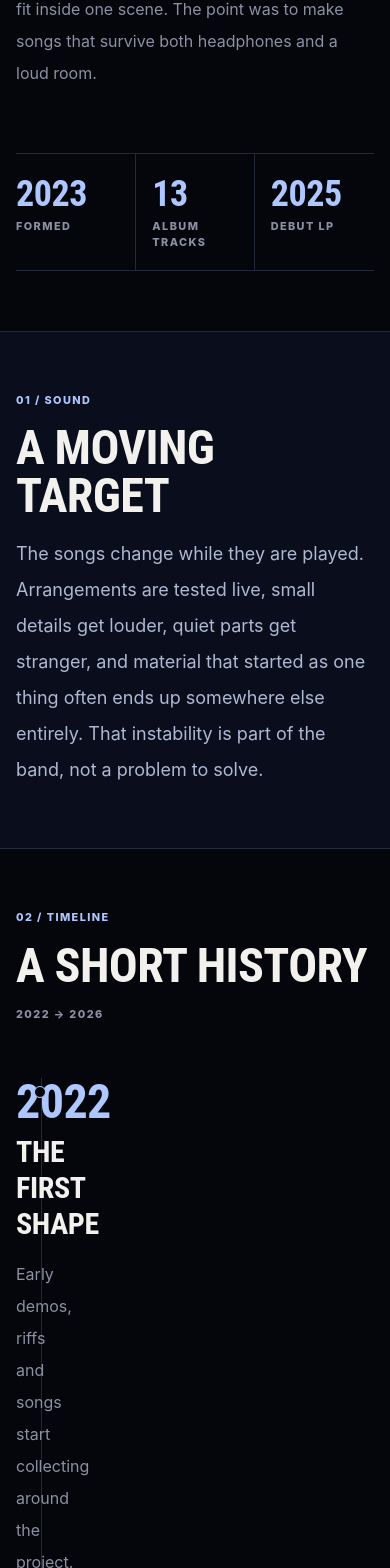
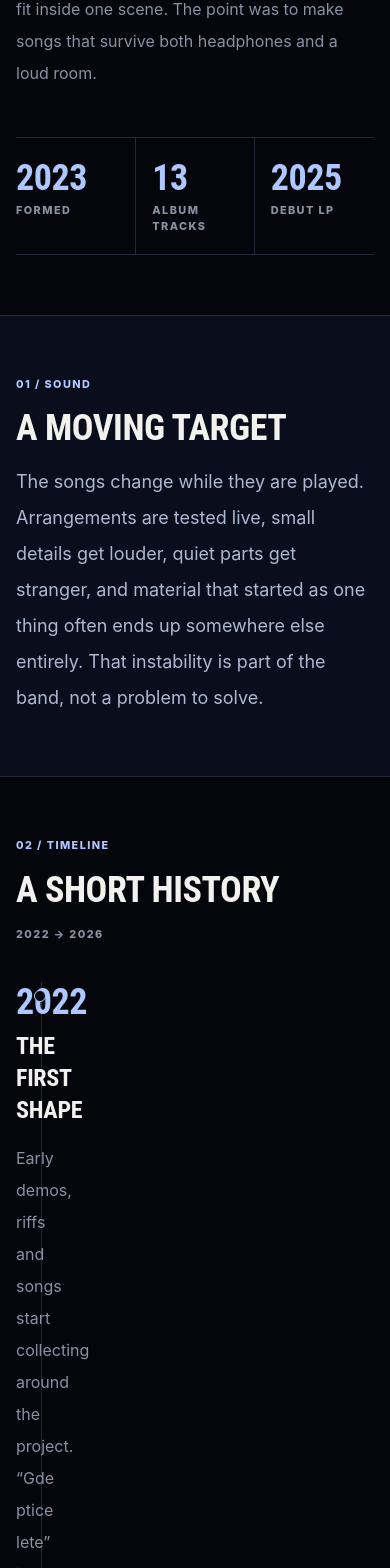
Before and after one commit to m4rkovic/sky-hook-website, a Next.js app: page /en/band in a window 390 px wide. Shown: the part 1275-2843 px from the top of the page. Built offline with nearby package versions, Linux system fonts and the light colour scheme; no server answers.

Commit message:
Refine band page rhythm after member removal

```diff
--- a/src/app/[locale]/(site)/band/page.tsx
+++ b/src/app/[locale]/(site)/band/page.tsx
@@ -75,17 +75,17 @@ export default async function BandPage({ params }: { params: Promise<{ locale: s
               </p>
             </div>
 
-            <div className="mt-16 grid grid-cols-3 border-y border-line">
+            <div className="mt-12 grid grid-cols-3 border-y border-line md:mt-16">
               <div className="py-5 pr-4">
-                <div className="font-display text-4xl font-black text-ice">2023</div>
+                <div className="font-display text-4xl text-ice">2023</div>
                 <div className="kicker mt-1 text-muted">formed</div>
               </div>
               <div className="border-x border-line px-4 py-5">
-                <div className="font-display text-4xl font-black text-ice">13</div>
+                <div className="font-display text-4xl text-ice">13</div>
                 <div className="kicker mt-1 text-muted">album tracks</div>
               </div>
               <div className="py-5 pl-4">
-                <div className="font-display text-4xl font-black text-ice">2025</div>
+                <div className="font-display text-4xl text-ice">2025</div>
                 <div className="kicker mt-1 text-muted">debut LP</div>
               </div>
             </div>
@@ -97,7 +97,7 @@ export default async function BandPage({ params }: { params: Promise<{ locale: s
         <div className="site-container section-grid items-start">
           <div className="col-span-12 md:col-span-4">
             <p className="kicker text-ice">01 / SOUND</p>
-            <h2 className="mt-4 font-display text-5xl font-black uppercase tracking-[-0.04em] md:text-7xl">
+            <h2 className="mt-4 font-display text-4xl uppercase md:text-7xl">
               {copy.soundTitle}
             </h2>
           </div>
@@ -109,10 +109,10 @@ export default async function BandPage({ params }: { params: Promise<{ locale: s
 
       <section className="section-frame overflow-hidden">
         <div className="site-container">
-          <div className="mb-14 grid gap-4 md:grid-cols-[1fr_auto] md:items-end">
+          <div className="mb-10 grid gap-4 md:mb-14 md:grid-cols-[1fr_auto] md:items-end">
             <div>
               <p className="kicker text-ice">02 / TIMELINE</p>
-              <h2 className="mt-4 font-display text-5xl font-black uppercase tracking-[-0.04em] md:text-7xl">
+              <h2 className="mt-4 font-display text-4xl uppercase md:text-7xl">
                 {copy.timelineTitle}
               </h2>
             </div>
@@ -122,7 +122,7 @@ export default async function BandPage({ params }: { params: Promise<{ locale: s
           <div className="relative">
             <div className="absolute bottom-0 left-[1.55rem] top-0 w-px bg-line md:left-1/2" aria-hidden="true" />
 
-            <div className="space-y-12 md:space-y-0">
+            <div className="space-y-10 md:space-y-0">
               {copy.timeline.map((item, index) => {
                 const left = index % 2 === 0;
                 return (
@@ -133,8 +133,8 @@ export default async function BandPage({ params }: { params: Promise<{ locale: s
                     <div className="absolute left-[1.15rem] top-2 h-3 w-3 rounded-full border border-ice bg-background md:left-1/2 md:-translate-x-1/2 md:top-[3.4rem]" />
 
                     <div className={left ? "md:pr-12 md:text-right" : "md:col-start-2 md:pl-12"}>
-                      <div className="font-display text-5xl font-black tracking-[-0.04em] text-ice">{item.year}</div>
-                      <h3 className="mt-2 font-display text-3xl font-black uppercase tracking-[-0.03em]">{item.title}</h3>
+                      <div className="font-display text-4xl text-ice md:text-5xl">{item.year}</div>
+                      <h3 className="mt-2 font-display text-2xl uppercase md:text-3xl">{item.title}</h3>
                       <p className="mt-4 max-w-xl text-base leading-8 text-muted md:ml-auto">{item.body}</p>
                     </div>
 
@@ -151,7 +151,7 @@ export default async function BandPage({ params }: { params: Promise<{ locale: s
         <div className="grid lg:grid-cols-[0.9fr_1.1fr]">
           <div className="p-[var(--sh-gutter)] py-[var(--sh-section-y)]">
             <p className="kicker text-ice">03 / NOW</p>
-            <h2 className="mt-4 font-display text-5xl font-black uppercase tracking-[-0.04em] md:text-7xl">
+            <h2 className="mt-4 font-display text-4xl uppercase md:text-7xl">
               {copy.nowTitle}
             </h2>
             <p className="mt-8 max-w-xl text-lg leading-9 text-ice-light/80">{copy.nowBody}</p>
```
